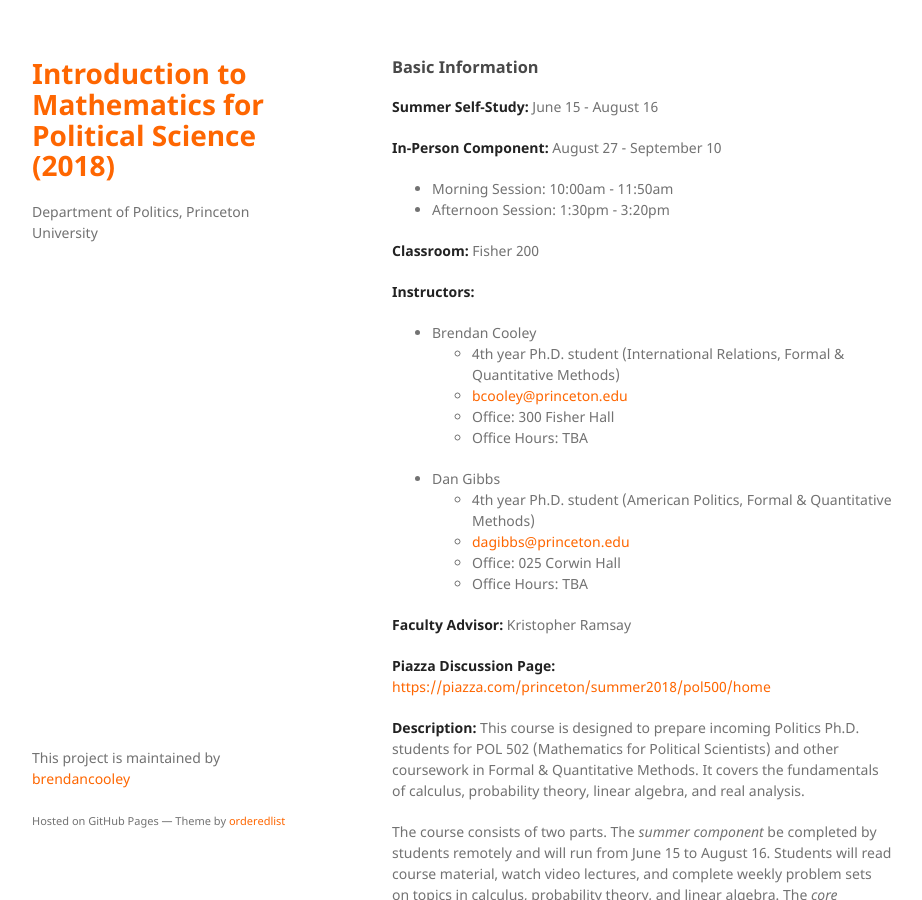
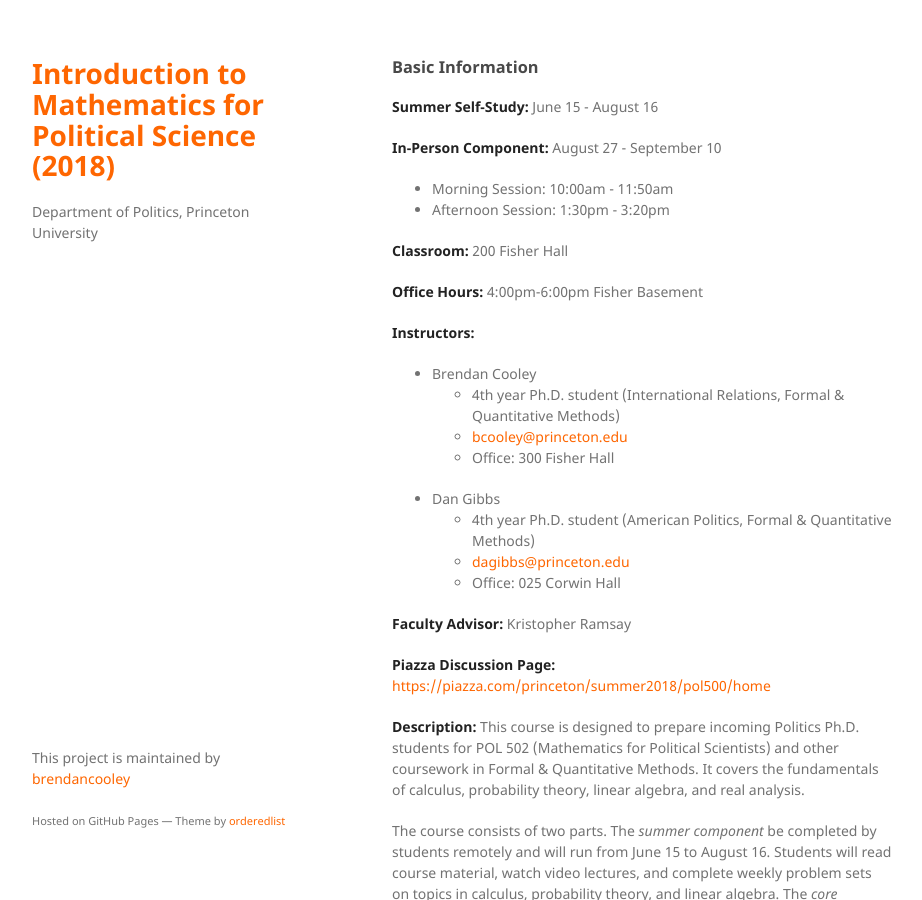
Before and after one commit to brendancooley/imps2019, a Jekyll site: the page built from index.md, in a window 1280 px wide and 900 px high. Shown: the whole window, without its empty margins (178-1100 px from the left). Built offline with Jekyll 4.4.1, drawn with Linux system fonts in a browser that asks for light colours; nearby versions of some CDN libraries; a script that is not in the unit is left out; our own code applies the rules of GitHub Pages for plain Markdown files.

Commit message:
office hours

```diff
--- a/index.md
+++ b/index.md
@@ -11,7 +11,9 @@ layout: default
 - Morning Session: 10:00am - 11:50am
 - Afternoon Session: 1:30pm - 3:20pm
 
-**Classroom:** Fisher 200
+**Classroom:** 200 Fisher Hall
+
+**Office Hours:** 4:00pm-6:00pm Fisher Basement
 
 **Instructors:**
 
@@ -19,12 +21,10 @@ layout: default
     - 4th year Ph.D. student (International Relations, Formal & Quantitative Methods)
     - [bcooley@princeton.edu](mailto:bcooley@princeton.edu)
     - Office: 300 Fisher Hall
-    - Office Hours: TBA
 - Dan Gibbs
     - 4th year Ph.D. student (American Politics, Formal & Quantitative Methods)
     - [dagibbs@princeton.edu](mailto:dagibbs@princeton.edu)
     - Office: 025 Corwin Hall
-    - Office Hours: TBA
 
 **Faculty Advisor:** Kristopher Ramsay
 
```
Also changed, not shown: 1 other file.
